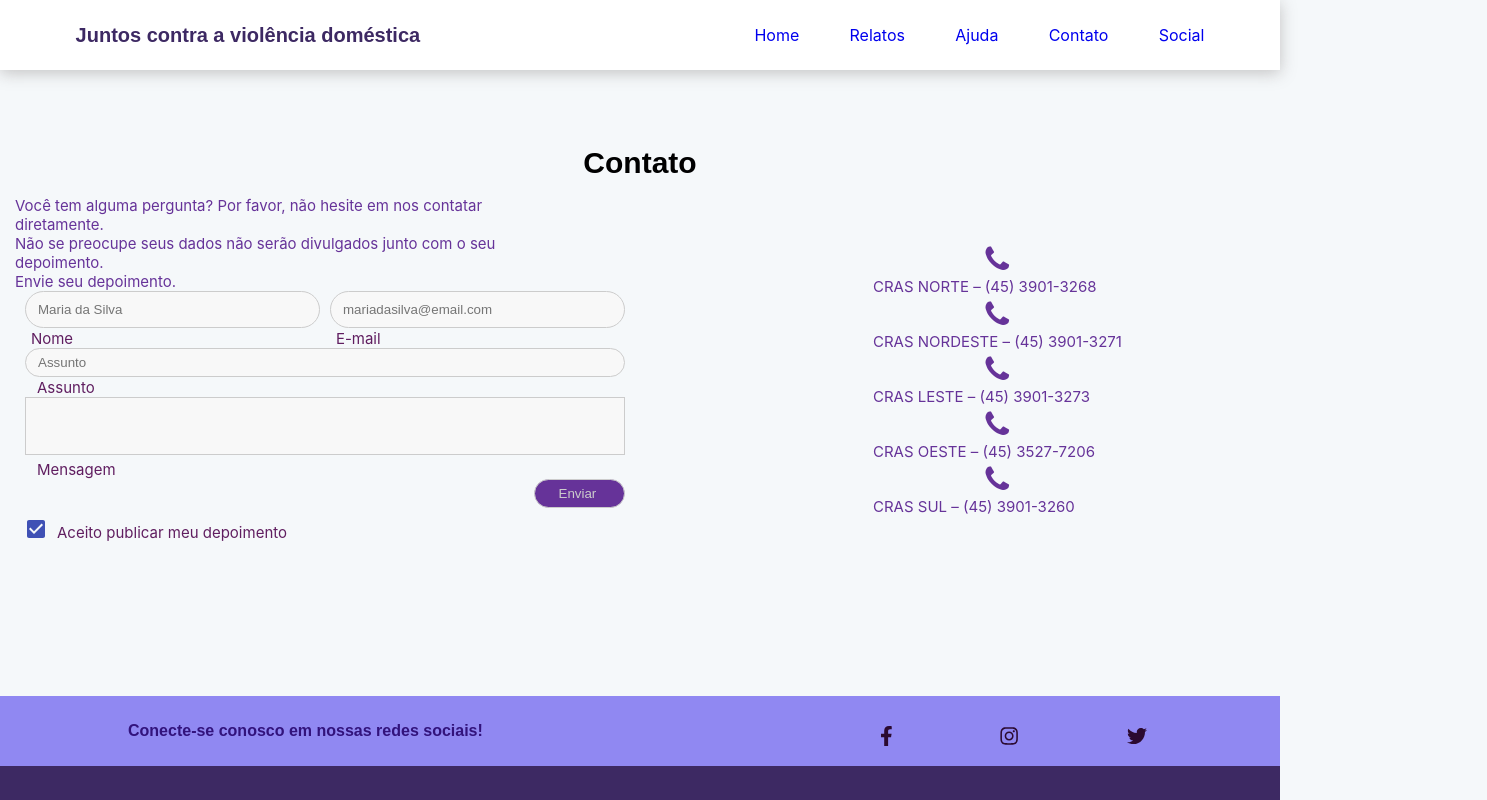
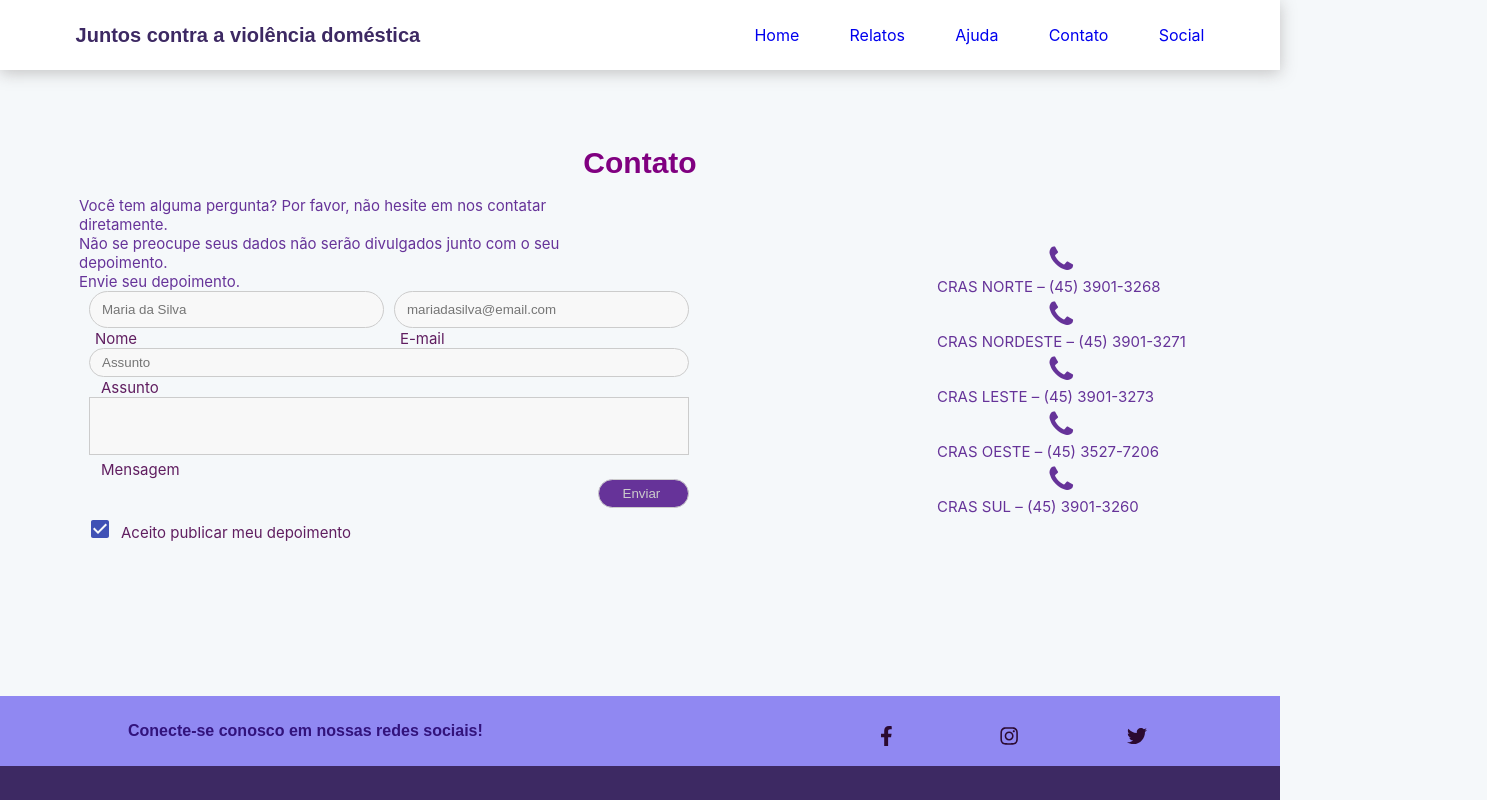
Before and after one commit to uniamerica/CMDM-front, a React (Create React App) app: page /Contatos in a window 1280 px wide. Shown: the top 800 px of the page, 1487 px wide, since content can reach past the window. Built offline with nearby package versions, Linux system fonts and the light colour scheme.

Commit message:
pagina contato atualizada

```diff
--- a/src/styles/Contatos.css
+++ b/src/styles/Contatos.css
@@ -4,8 +4,11 @@
     padding: 20px;
     margin: 0px 105px;
     padding: 0pc 15px;
-    margin-left: 0;
+    margin-left: 5%;
     flex-direction: column;
+}
+h1{
+    color: purple;
 }
 .telefones{
     width: 20%;
```
Also changed, not shown: 1 other file (tests, documents, lock files or other folders).
